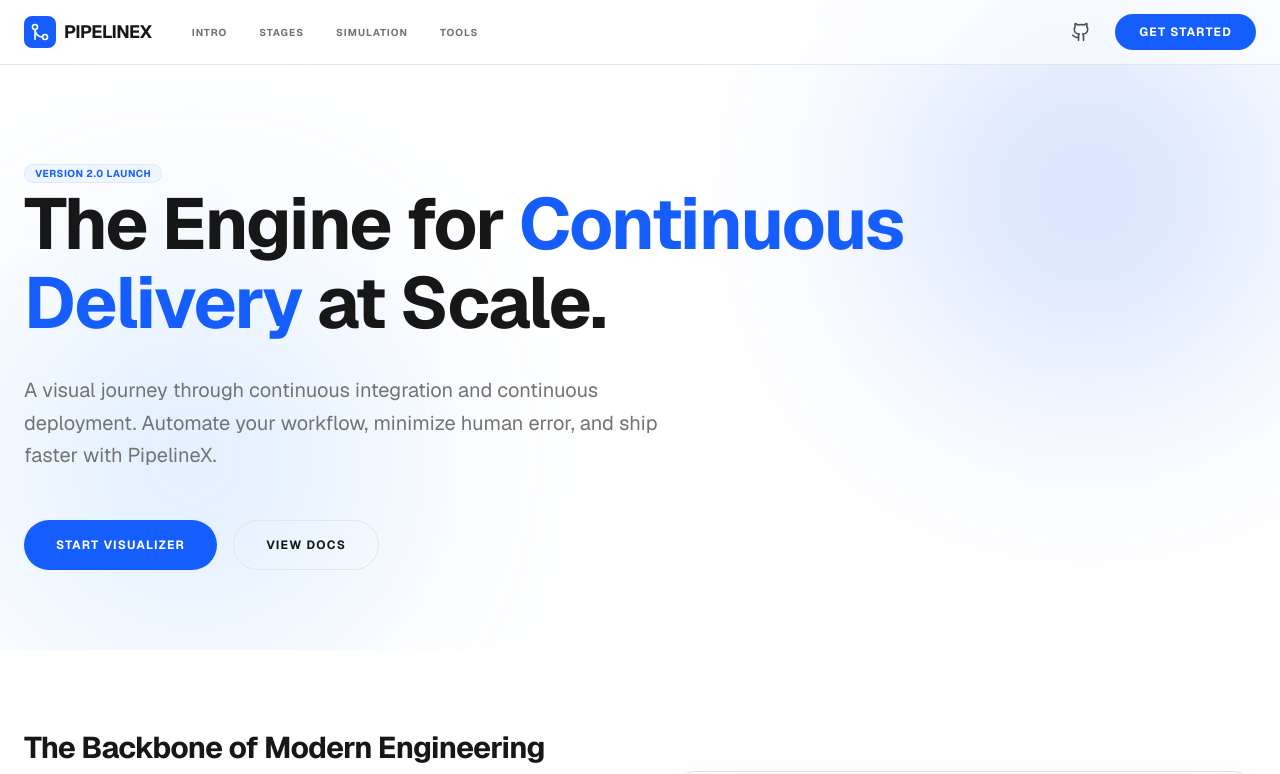
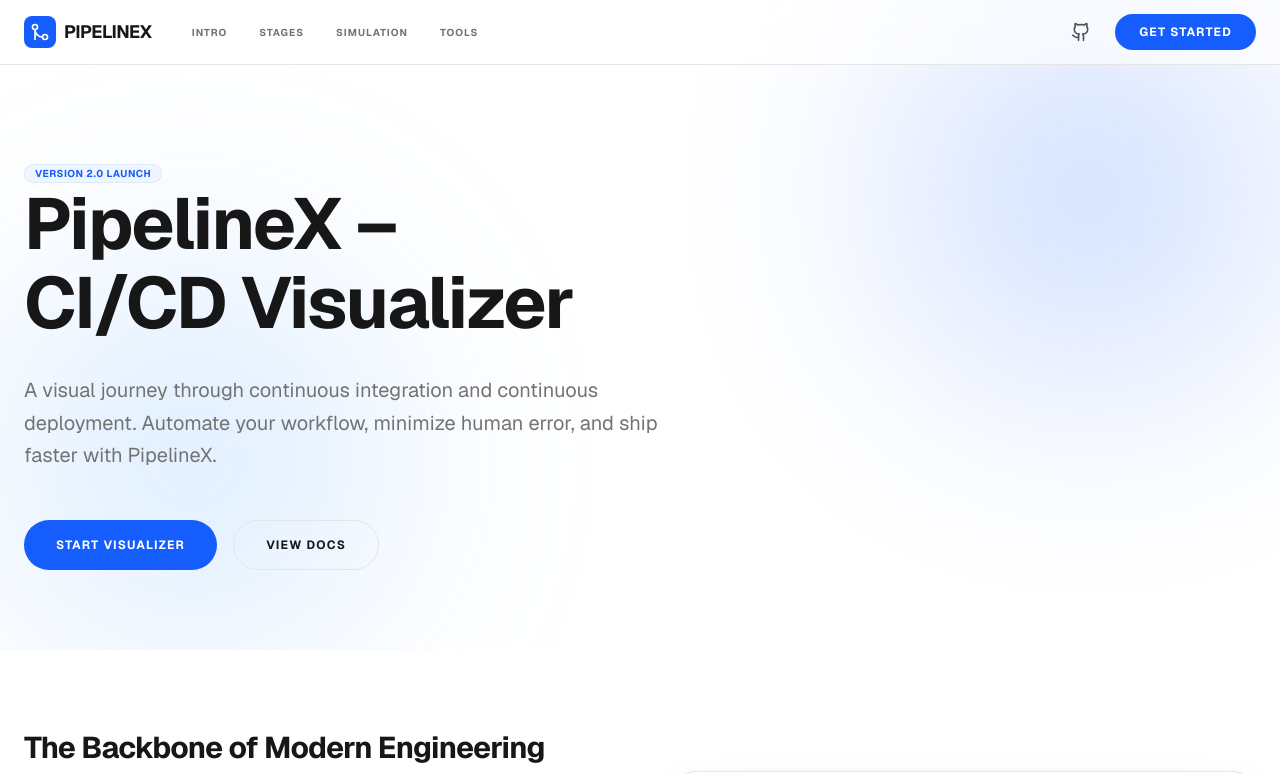
Before and after one commit to 2nishi2/pipelineX-cicd-visualizer, a Next.js app: page / in a window 1280 px wide. Shown: the top 774 px of the page. Built offline with nearby package versions, Linux system fonts and the light colour scheme.

Commit message:
chore: update PipelineX hero title

```diff
--- a/app/page.tsx
+++ b/app/page.tsx
@@ -385,7 +385,7 @@ export default function Page() {
         <div className="max-w-4xl space-y-8 relative">
           <Badge>Version 2.0 Launch</Badge>
           <h1 className="text-5xl md:text-7xl font-bold tracking-tight text-balance leading-[1.1]">
-            The Engine for <span className="text-blue-600">Continuous Delivery</span> at Scale.
+            PipelineX – CI/CD Visualizer
           </h1>
           <p className="text-xl text-neutral-500 max-w-2xl leading-relaxed">
             A visual journey through continuous integration and continuous deployment. Automate your workflow, minimize
```
